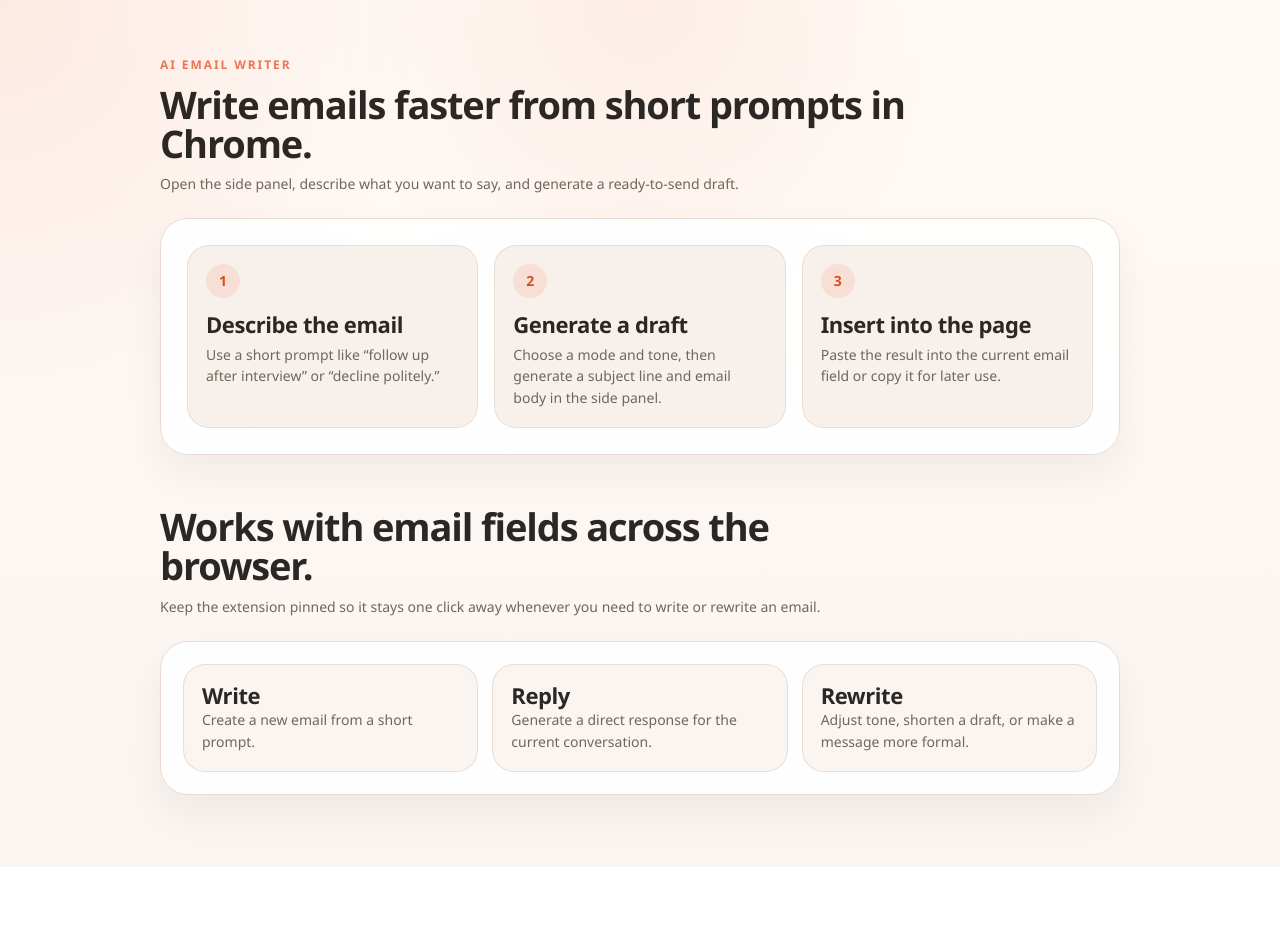
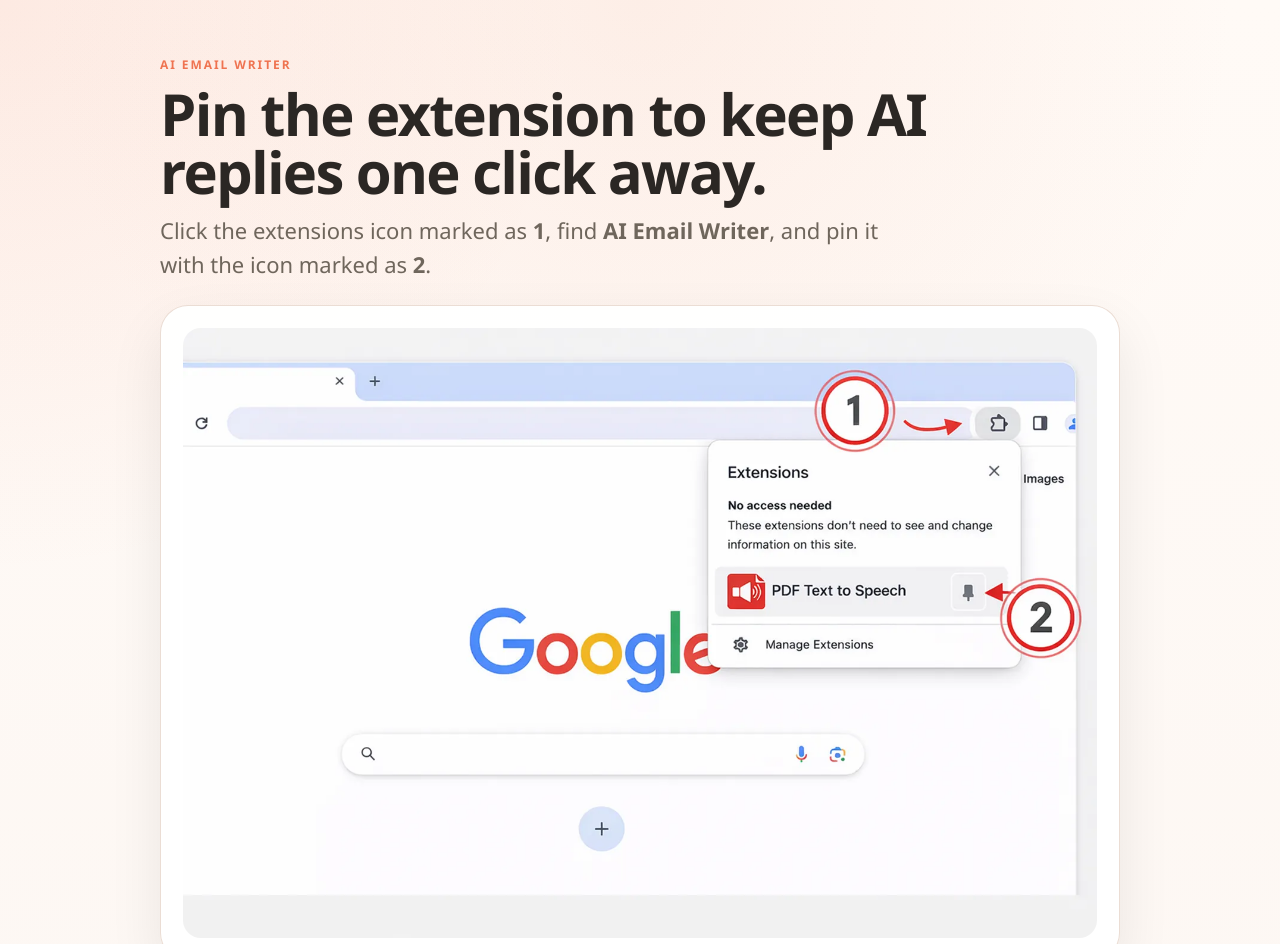
Before and after one commit to khorokhorina-eng/AI-Email-Writer, a browser extension: page welcome.html in a window 1280 px wide. Shown: the top 944 px of the page. Before the commit the page ends 867 px from the top, so only its background shows below. Drawn offline with Linux system fonts and the light colour scheme.

Commit message:
Refresh welcome and uninstall pages

```diff
--- a/_locales/en/messages.json
+++ b/_locales/en/messages.json
@@ -3,7 +3,7 @@
     "message": "AI Email Writer"
   },
   "shortDesc": {
-    "message": "Write emails from short prompts and insert them into email fields in your browser."
+    "message": "Smart AI Email Writer for Gmail: email writer AI to write replies, write email AI drafts in your browser."
   },
   "storeDesc": {
     "message": "AI Email Writer helps you turn short prompts into ready-to-send emails in your browser. Open the side panel, describe what you want to say, generate a draft, and insert it into the current email field."
--- a/uninstall.css
+++ b/uninstall.css
@@ -63,8 +63,7 @@ h1 {
   font-weight: 620;
 }
 
-.intro,
-.form-placeholder p {
+.intro {
   margin: 0;
   color: var(--muted);
   font-size: 15px;
@@ -83,27 +82,6 @@ h1 {
   background: #fff;
 }
 
-.form-placeholder {
-  display: grid;
-  gap: 10px;
-  min-height: 592px;
-  place-content: center;
-  padding: 24px;
-  border: 1px dashed var(--line);
-  border-radius: 18px;
-  background: rgba(255, 255, 255, 0.72);
-  text-align: center;
-}
-
-code {
-  padding: 2px 6px;
-  border-radius: 8px;
-  background: #fff;
-  border: 1px solid var(--line);
-  font-family: ui-monospace, SFMono-Regular, Menlo, Consolas, monospace;
-  font-size: 13px;
-}
-
 @media (max-width: 640px) {
   .page {
     width: min(100% - 20px, 820px);
@@ -120,8 +98,7 @@ code {
     min-height: 560px;
   }
 
-  .form-frame,
-  .form-placeholder {
+  .form-frame {
     min-height: 520px;
   }
 }
--- a/welcome.css
+++ b/welcome.css
@@ -1,15 +1,11 @@
 :root {
   --bg: #fbf5f1;
   --panel: rgba(255, 255, 255, 0.94);
-  --surface-soft: #f8f1eb;
   --ink: #2b2724;
   --muted: #6f665c;
-  --line: #eadbd2;
-  --accent-soft: #f7c8b6;
+  --line: rgba(234, 219, 210, 0.94);
   --accent: #ef7350;
-  --accent-deep: #d94d27;
-  --accent-ink: #6a2718;
-  --shadow: 0 18px 42px rgba(27, 27, 27, 0.06);
+  --shadow: 0 22px 54px rgba(27, 27, 27, 0.08);
   --font-ui: Manrope, "Avenir Next", "Segoe UI", "Helvetica Neue", Arial, sans-serif;
 }
 
@@ -23,8 +19,8 @@ body {
   font-family: var(--font-ui);
   color: var(--ink);
   background:
-    radial-gradient(circle at top, rgba(247, 200, 182, 0.26), transparent 30%),
-    radial-gradient(circle at top left, rgba(239, 115, 80, 0.12), transparent 28%),
+    radial-gradient(circle at top, rgba(247, 200, 182, 0.24), transparent 28%),
+    radial-gradient(circle at top left, rgba(239, 115, 80, 0.12), transparent 24%),
     linear-gradient(180deg, #fffaf6 0%, var(--bg) 100%);
 }
 
@@ -38,15 +34,6 @@ body {
   margin-bottom: 24px;
 }
 
-.hero-title {
-  font-size: clamp(28px, 4vw, 38px);
-  line-height: 1.02;
-  letter-spacing: -0.03em;
-  margin-bottom: 10px;
-  font-weight: 620;
-  color: var(--ink);
-}
-
 .secondary {
   margin-top: 52px;
 }
@@ -55,7 +42,7 @@ body {
   margin: 0 0 12px;
   font-family: var(--font-ui);
   font-size: 12px;
-  font-weight: 650;
+  font-weight: 700;
   letter-spacing: 0.16em;
   text-transform: uppercase;
   color: var(--accent);
@@ -65,28 +52,25 @@ h1,
 h2 {
   margin: 0 0 12px;
   line-height: 1;
-  letter-spacing: -0.025em;
+  letter-spacing: -0.03em;
   font-weight: 620;
-  color: var(--ink);
 }
 
 h1 {
-  font-size: clamp(34px, 7vw, 56px);
-  max-width: 760px;
+  font-size: clamp(34px, 6vw, 58px);
+  max-width: 860px;
 }
 
 h2 {
-  font-size: clamp(28px, 4vw, 38px);
-  line-height: 1.02;
-  letter-spacing: -0.03em;
-  max-width: 760px;
+  font-size: clamp(24px, 4vw, 38px);
+  max-width: 920px;
 }
 
 .intro {
   margin: 0;
-  max-width: 760px;
-  font-size: 14px;
-  line-height: 1.5;
+  max-width: 720px;
+  font-size: clamp(18px, 2.4vw, 22px);
+  line-height: 1.55;
   color: var(--muted);
 }
 
@@ -96,66 +80,6 @@ h2 {
   border-radius: 28px;
   background: var(--panel);
   box-shadow: var(--shadow);
-}
-
-.steps-card {
-  padding: 26px;
-}
-
-.steps-grid {
-  display: grid;
-  grid-template-columns: repeat(3, minmax(0, 1fr));
-  gap: 16px;
-}
-
-.step {
-  padding: 18px;
-  border-radius: 22px;
-  background: var(--surface-soft);
-  border: 1px solid rgba(233, 219, 210, 0.9);
-}
-
-.step-number {
-  display: inline-flex;
-  align-items: center;
-  justify-content: center;
-  width: 34px;
-  height: 34px;
-  border-radius: 999px;
-  background: rgba(239, 115, 80, 0.14);
-  color: var(--accent-deep);
-  font-size: 14px;
-  font-weight: 700;
-}
-
-.step h2,
-.feature-item strong {
-  margin: 14px 0 8px;
-  font-size: 22px;
-  line-height: 1.1;
-  letter-spacing: -0.02em;
-}
-
-.step p,
-.feature-item span {
-  display: block;
-  margin: 0;
-  font-size: 14px;
-  line-height: 1.55;
-  color: var(--muted);
-}
-
-.feature-list {
-  display: grid;
-  grid-template-columns: repeat(3, minmax(0, 1fr));
-  gap: 14px;
-}
-
-.feature-item {
-  padding: 18px;
-  border-radius: 22px;
-  background: rgba(248, 241, 235, 0.72);
-  border: 1px solid rgba(233, 219, 210, 0.9);
 }
 
 .disclosure {
@@ -177,11 +101,8 @@ h2 {
 .illustration {
   display: block;
   width: 100%;
-  max-width: 100%;
   height: auto;
   border-radius: 18px;
-  max-height: 70vh;
-  object-fit: contain;
 }
 
 @media (max-width: 640px) {
@@ -198,9 +119,4 @@ h2 {
   .disclosure {
     padding: 14px;
   }
-
-  .steps-grid,
-  .feature-list {
-    grid-template-columns: 1fr;
-  }
 }
--- a/welcome.html
+++ b/welcome.html
@@ -10,56 +10,44 @@
     <main class="page">
       <section class="hero">
         <p class="eyebrow">AI Email Writer</p>
-        <h1 class="hero-title">Write emails faster from short prompts in Chrome.</h1>
+        <h1>Pin the extension to keep AI replies one click away.</h1>
         <p class="intro">
-          Open the side panel, describe what you want to say, and generate a ready-to-send draft.
-        </p>
-      </section>
-
-      <section class="card steps-card">
-        <div class="steps-grid">
-          <article class="step">
-            <span class="step-number">1</span>
-            <h2>Describe the email</h2>
-            <p>Use a short prompt like “follow up after interview” or “decline politely.”</p>
-          </article>
-
-          <article class="step">
-            <span class="step-number">2</span>
-            <h2>Generate a draft</h2>
-            <p>Choose a mode and tone, then generate a subject line and email body in the side panel.</p>
-          </article>
-
-          <article class="step">
-            <span class="step-number">3</span>
-            <h2>Insert into the page</h2>
-            <p>Paste the result into the current email field or copy it for later use.</p>
-          </article>
-        </div>
-      </section>
-
-      <section class="hero secondary">
-        <h2>Works with email fields across the browser.</h2>
-        <p class="intro">
-          Keep the extension pinned so it stays one click away whenever you need to write or rewrite an email.
+          Click the extensions icon marked as <strong>1</strong>, find
+          <strong>AI Email Writer</strong>, and pin it with the icon marked as
+          <strong>2</strong>.
         </p>
       </section>
 
       <section class="card">
-        <div class="feature-list">
-          <div class="feature-item">
-            <strong>Write</strong>
-            <span>Create a new email from a short prompt.</span>
-          </div>
-          <div class="feature-item">
-            <strong>Reply</strong>
-            <span>Generate a direct response for the current conversation.</span>
-          </div>
-          <div class="feature-item">
-            <strong>Rewrite</strong>
-            <span>Adjust tone, shorten a draft, or make a message more formal.</span>
-          </div>
-        </div>
+        <img
+          class="illustration"
+          src="icons/welcome-pin.webp"
+          alt="How to pin the AI Email Writer extension in Chrome"
+        />
+      </section>
+
+      <section class="hero secondary">
+        <h2>Open Gmail, start a reply, and click Write with AI in the composer.</h2>
+        <p class="intro">
+          Once pinned, open Gmail, start a reply or new draft, and use the
+          <strong>Write with AI</strong> button marked as <strong>3</strong>.
+        </p>
+      </section>
+
+      <section class="card">
+        <img
+          class="illustration"
+          src="icons/welcome-use.webp"
+          alt="Using AI Email Writer from Gmail"
+        />
+      </section>
+
+      <section class="disclosure">
+        <p>
+          Privacy notice: this extension sends account, usage, billing, and AI
+          generation requests to its backend to manage trial limits, checkout,
+          subscription status, and drafted replies.
+        </p>
       </section>
     </main>
   </body>
```
Also changed, not shown: icons/welcome-pin.webp (added), icons/welcome-use.webp (added).
